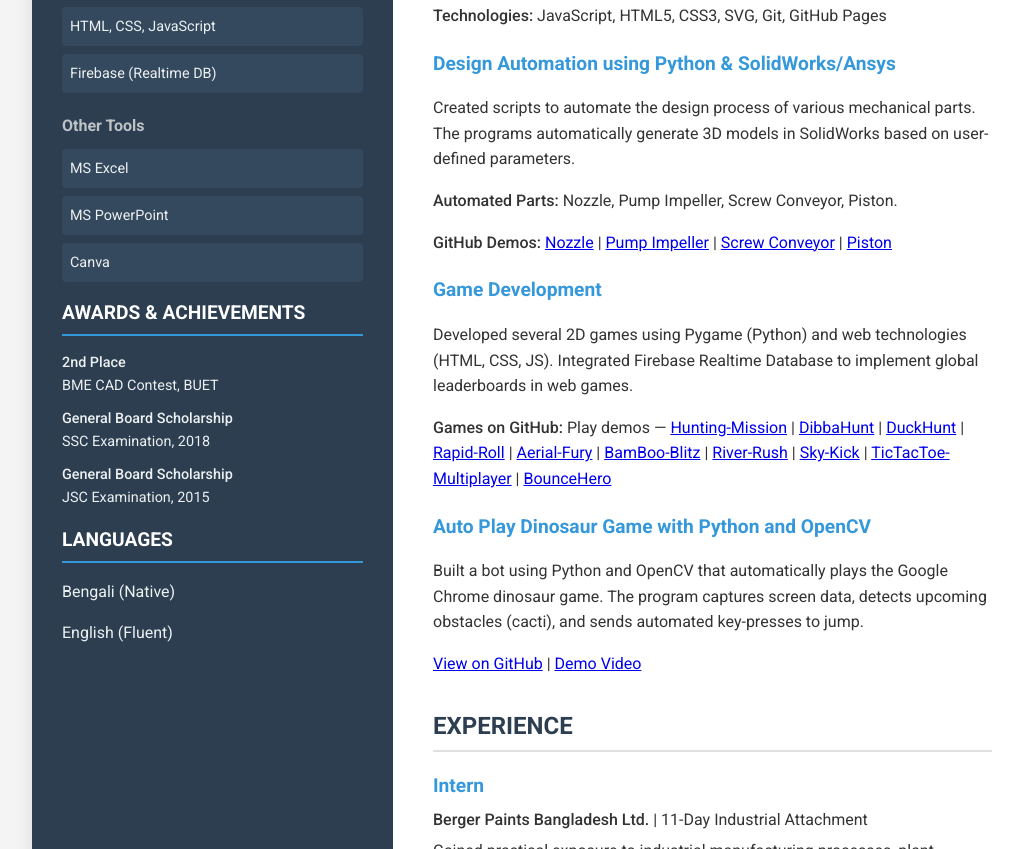
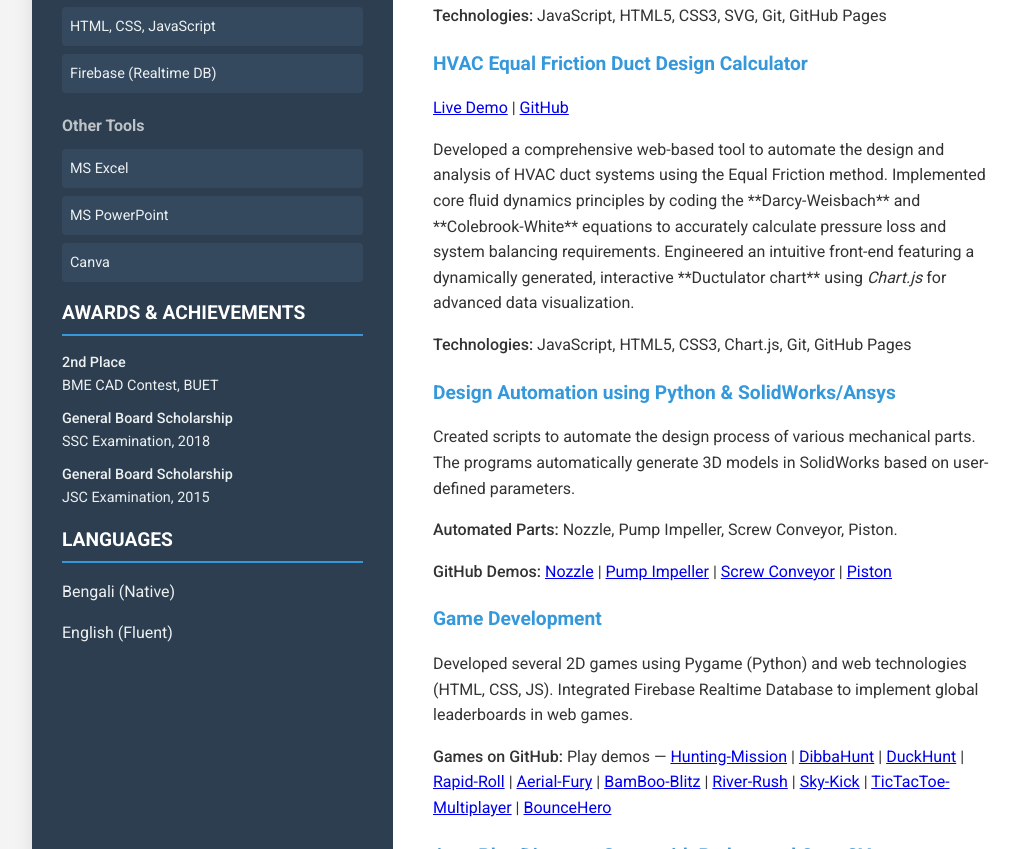
Before and after one commit to Arafat178/Arafat-Hossain-CV, a plain HTML site: page index.html in a window 1280 px wide. Shown: the part 995-1844 px from the top of the page, without its empty margins (108-1131 px from the left). Drawn offline with Linux system fonts and the light colour scheme.

Commit message:
Update index.html

```diff
--- a/index.html
+++ b/index.html
@@ -99,6 +99,19 @@
                     Integrated <em>PsychroLib.js</em> for accurate ASHRAE-based calculations and implemented custom SVG plotting for interactive data visualization.
                     </p>
                     <p><strong>Technologies:</strong> JavaScript, HTML5, CSS3, SVG, Git, GitHub Pages</p>
+                </div>
+                <div class="project-item">
+                    <h3>HVAC Equal Friction Duct Design Calculator</h3>
+                    <p>
+                        <a href="https://arafat178.github.io/Equal-Friction-Duct-Calculator/" target="_blank">Live Demo</a> |
+                        <a href="https://github.com/arafat178/Equal-Friction-Duct-Calculator" target="_blank">GitHub</a>
+                    </p>
+                    <p>
+                        Developed a comprehensive web-based tool to automate the design and analysis of HVAC duct systems using the Equal Friction method.
+                        Implemented core fluid dynamics principles by coding the **Darcy-Weisbach** and **Colebrook-White** equations to accurately calculate pressure loss and system balancing requirements.
+                        Engineered an intuitive front-end featuring a dynamically generated, interactive **Ductulator chart** using <em>Chart.js</em> for advanced data visualization.
+                    </p>
+                    <p><strong>Technologies:</strong> JavaScript, HTML5, CSS3, Chart.js, Git, GitHub Pages</p>
                 </div>
 
                 <div class="project-item">
```
